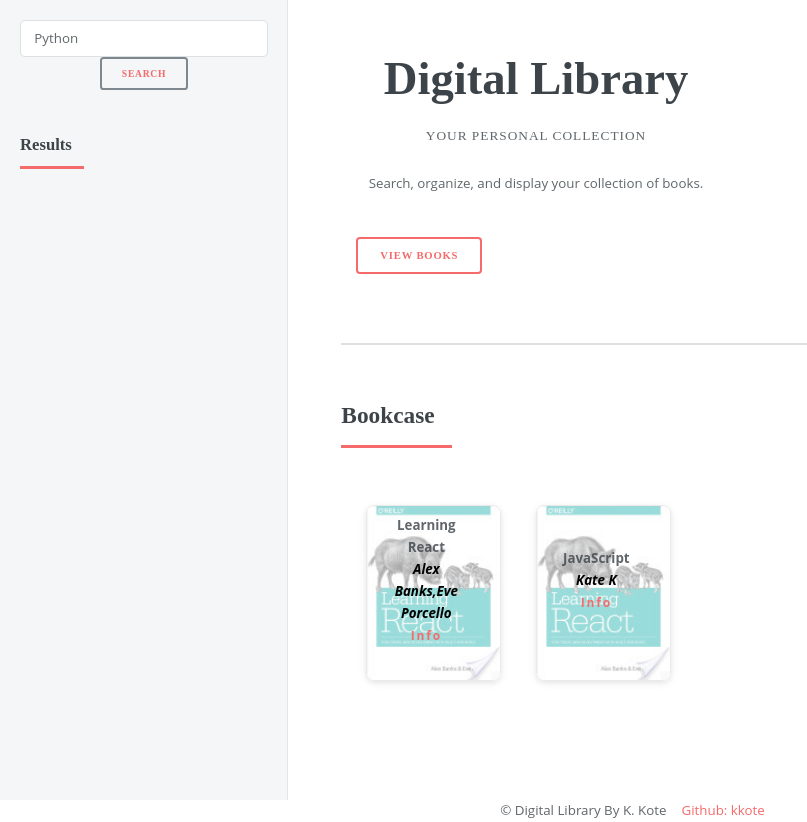
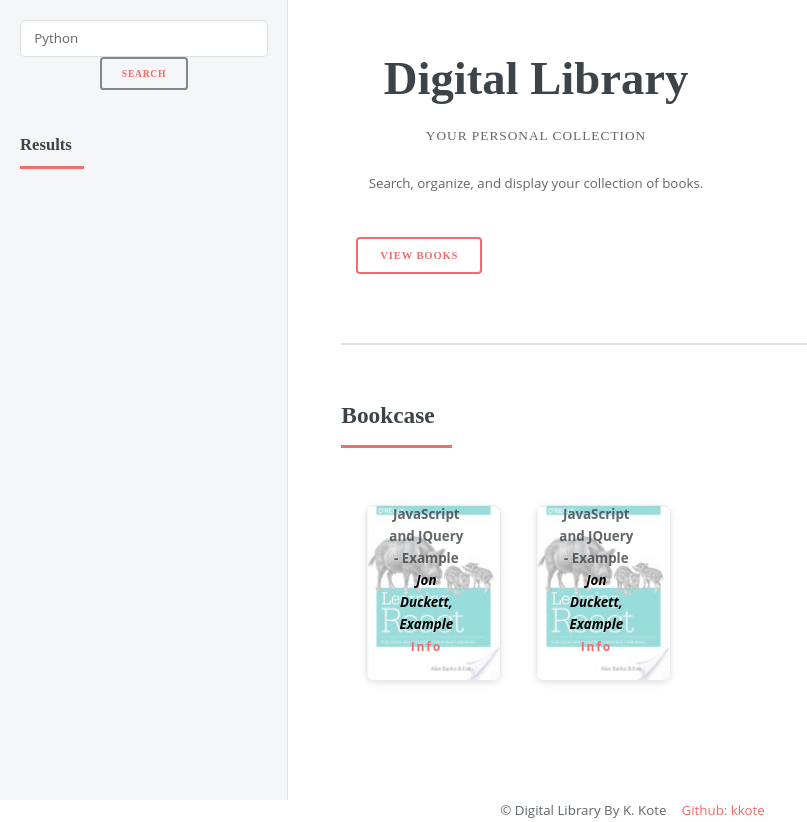
Before and after one commit to kkote/library-react, a React (Create React App) app: page / in a window 1280 px wide. Shown: the top 822 px of the page, without its empty margins (0-807 px from the left). Built offline with nearby package versions, Linux system fonts and the light colour scheme; no server answers.

Commit message:
Selected Books Added to Array and Displayed on Bookcase

```diff
--- a/src/App.js
+++ b/src/App.js
@@ -11,9 +11,27 @@ class App extends React.Component {
     super(props);
 
     this.state = {
-      dataResult:"",
       data: "",
-      bookcaseBooks:null,
+      bookcaseBooks:[{
+        id: "LpctBAAAQBAJ",
+        volumeInfo: {authors: ["Jon Duckett, Example"],
+                     title: "JavaScript and JQuery - Example",
+                      infoLink:"http://books.google.com/books?id=LpctBAAAQBAJ&dq=JavaScript&hl=&source=gbs_api",
+                      imageLinks:{
+                        thumbnail:"http://books.google.com/books/content?id=LpctBAAAQBAJ&printsec=frontcover&img=1&zoom=1&edge=curl&source=gbs_api"
+                      }
+                    }
+      },
+      {
+        id: "LpctBAAAQBAJ",
+        volumeInfo: {authors: ["Jon Duckett, Example"],
+                     title: "JavaScript and JQuery - Example",
+                      infoLink:"http://books.google.com/books?id=LpctBAAAQBAJ&dq=JavaScript&hl=&source=gbs_api",
+                      imageLinks:{
+                        thumbnail:"http://books.google.com/books/content?id=LpctBAAAQBAJ&printsec=frontcover&img=1&zoom=1&edge=curl&source=gbs_api"
+                      }
+                    }
+      }],
       search: "JavaScript",
       selectedBook: "",
       isLoaded: false,
@@ -30,19 +48,15 @@ class App extends React.Component {
     const bookCase = this.state.bookcaseBooks
     console.log("You just clicked up the state.");
     console.log(`value(selectedbook) is`);
-      console.log(value);
-      console.log(`Bookcase before is:`);
-      console.log(bookCase);
 
     const allBooks = [this.state.bookcaseBooks, value]
 
-    this.setState(
-          ((this.state.bookcaseBooks) == null) ? ({  bookcaseBooks: value })
-          : ({ bookcaseBooks: allBooks})
-        );
-        console.log(`Bookcase after using state is:`);
-        console.log(bookCase);
+    this.setState(state => (
+      {bookcaseBooks: state.bookcaseBooks.concat(value)}
+    ))
   }
+
+
 
 
 
@@ -71,7 +85,6 @@ class App extends React.Component {
 
           this.setState({
             data: resulttext,
-            dataResult: result,
             isLoaded: true,
             error: ""
           });
@@ -86,8 +99,6 @@ class App extends React.Component {
     e.preventDefault();
     this.setState({ search: e.target.search.value });
   }
-
-
 
 
   componentDidMount() {
--- a/src/components/addBooks.js
+++ b/src/components/addBooks.js
@@ -14,22 +14,10 @@ class AddBooks extends React.Component {
 
   render() {
 
-    const list = [
-      {
-        id: "a",
-        bookTitle: "Learning React",
-        author: "Alex Banks,Eve Porcello",
-        href: "hh"
-      }, {
-        id: "b",
-        bookTitle: "JavaScript",
-        author: "Kate K",
-        href: "hh"
-      },
-    ];
+
 
     const List = ({list}) => (
-      list.map(item => (<ListItem key={item.id} item={item}/>))
+      (this.props.bookcaseBooks).map(item => (<ListItem key={item.id} item={item}/>))
     );
 
     const ListItem = ({item}) => (<div className="container booksMedia">
@@ -37,9 +25,9 @@ class AddBooks extends React.Component {
       <i className="fa fa-times deleteBtn"></i>
       <div className="">
         <div className="text">
-          <div className="book-name">{item.bookTitle}</div>
-          <div className="author-desc">{item.author}</div>
-          <a href={item.href} target="_blank" rel="noopener noreferrer">Info</a>
+          <div className="book-name">{item.volumeInfo.title}</div>
+          <div className="author-desc">{item.volumeInfo.authors}</div>
+          <a href={item.volumeInfo.infoLink} target="_blank" rel="noopener noreferrer">Info</a>
         </div>
       </div>
     </div>);
@@ -51,7 +39,7 @@ class AddBooks extends React.Component {
       </header>
       <div id="bookImgMain" className="posts">
 
-        <List list={list} />
+        <List list={this.props.bookcaseBooks} />
 
       </div>
     </section>);
```
